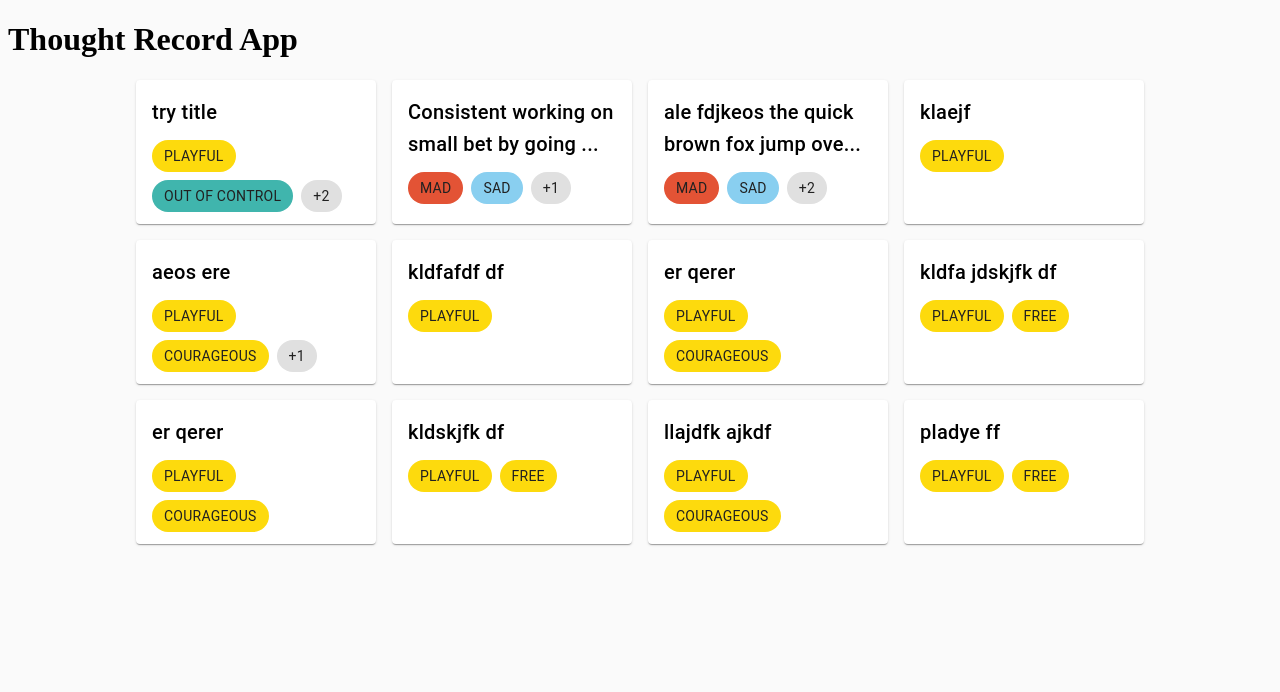
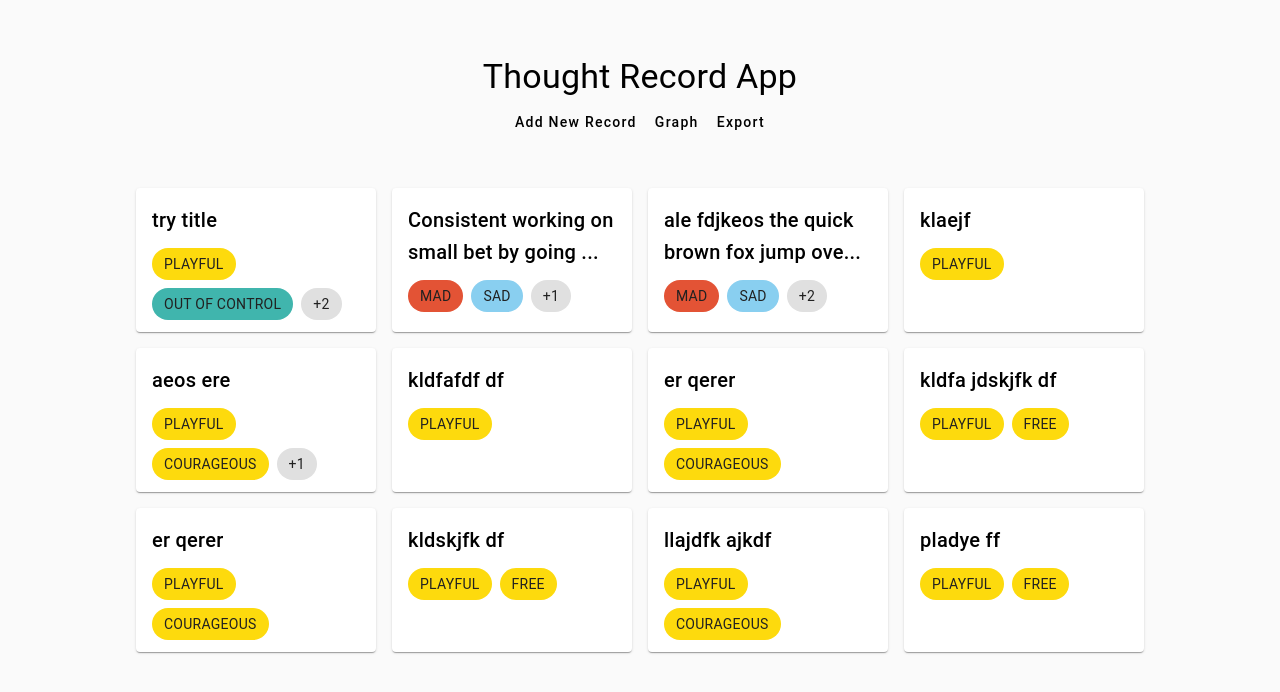
Before and after one commit to theresecodes/thought-record, an Angular app: page / in a window 1280 px wide. Shown: the top 692 px of the page. Built offline with nearby package versions, Linux system fonts and the light colour scheme.

Commit message:
feat[landing-page]: implement basic ui for the landing page, including features options

```diff
--- a/src/app/app.component.html
+++ b/src/app/app.component.html
@@ -1,3 +1,15 @@
-<h1>{{ title }}</h1>
+<div class="landing-page">
+  <h1 class="app-title mat-headline-4">{{ title }}</h1>
+  <div class="app-features">
+    <ng-container *ngFor="let feature of features; let last = last">
+      <button
+        mat-button
+        (click)="openDialog()">
+        {{ feature }}
+      </button>
+    </ng-container>
 
-<app-records></app-records>
+  </div>
+
+  <app-records></app-records>
+</div>
--- a/src/app/app.component.scss
+++ b/src/app/app.component.scss
@@ -0,0 +1,19 @@
+.landing-page {
+  display: flex;
+  flex-wrap: wrap;
+  height: 100%;
+}
+
+.app{
+  &-title{
+    margin: 3rem auto 0.5rem auto;
+  }
+
+  &-features{
+    display: flex;
+    flex-wrap: wrap;
+    justify-content: center;
+    width: 100%;
+    margin-bottom: 3rem;
+  }
+}
--- a/src/app/app.component.ts
+++ b/src/app/app.component.ts
@@ -1,4 +1,7 @@
 import { Component } from '@angular/core';
+import { MatDialog } from '@angular/material/dialog';
+
+import { InfoDialogComponent } from './shared/info-dialog/info-dialog.component';
 
 @Component({
   selector: 'app-root',
@@ -7,4 +10,12 @@ import { Component } from '@angular/core';
 })
 export class AppComponent {
   title = 'Thought Record App';
+  features = ['Add New Record', 'Graph', 'Export'];
+
+  constructor(public dialog: MatDialog) { }
+
+  openDialog(): void {
+    this.dialog.open(InfoDialogComponent)
+  }
+
 }
--- a/src/app/app.module.ts
+++ b/src/app/app.module.ts
@@ -1,7 +1,9 @@
 import { NgModule } from '@angular/core';
 import { BrowserModule } from '@angular/platform-browser';
+import { BrowserAnimationsModule } from '@angular/platform-browser/animations';
 
 import { AppComponent } from './app.component';
+import { MaterialModule } from './material.module';
 import { RecordsModule } from './records/records.module';
 
 @NgModule({
@@ -10,7 +12,9 @@ import { RecordsModule } from './records/records.module';
   ],
   imports: [
     BrowserModule,
-    RecordsModule
+    BrowserAnimationsModule,
+    RecordsModule,
+    MaterialModule
   ],
   bootstrap: [AppComponent]
 })
--- /dev/null
+++ b/src/app/shared/info-dialog/info-dialog.component.html
@@ -0,0 +1,5 @@
+<h1 mat-dialog-title>Feature coming soon...</h1>
+<div mat-dialog-content>This feature is not yet available.</div>
+<div mat-dialog-actions>
+  <button mat-button mat-dialog-close>Close</button>
+</div>
```
Also changed, not shown: src/app/material.module.ts (+8 -0 lines), src/app/shared/info-dialog/info-dialog.component.ts (added, +8 -0 lines), src/app/shared/shared.module.ts (+9 -3 lines), src/app/shared/info-dialog/info-dialog.component.scss (added), 1 other file (tests, documents, lock files or other folders).
